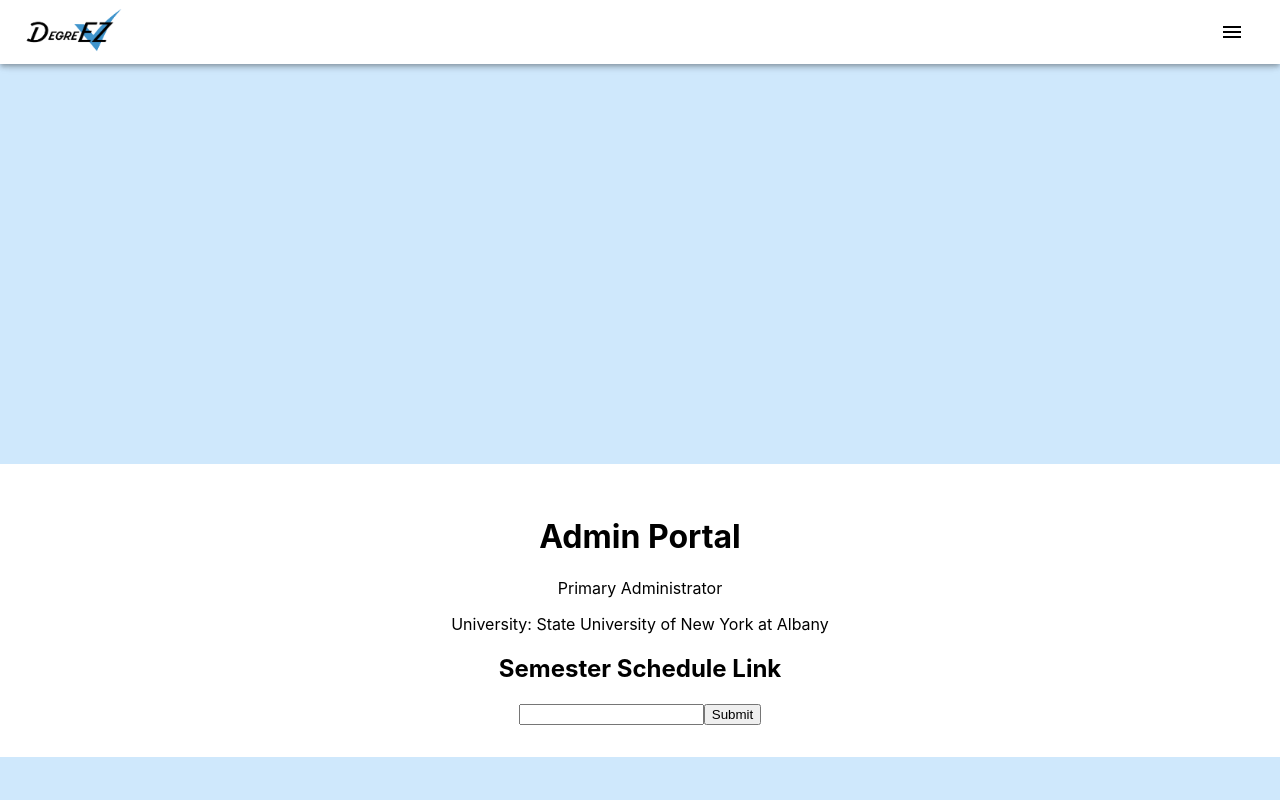
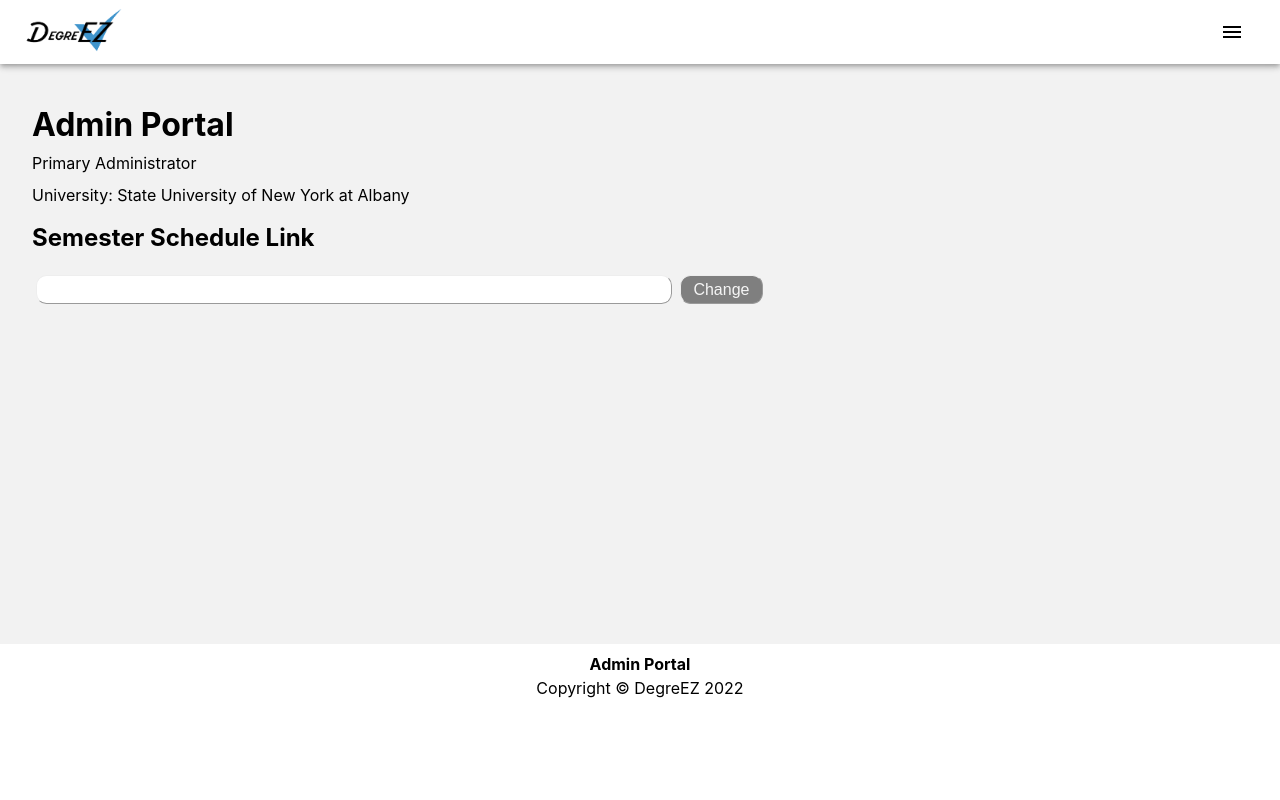
Before and after one commit to JenniferNA/DegreEZ, a React (Create React App) app in the folder client/: page /AdminPortal in a window 1280 px wide. Shown: the top 800 px of the page. Built offline with nearby package versions, Linux system fonts and the light colour scheme.

Commit message:
admin portal looks beautiful now
changed up styles, based design off sketches

```diff
--- a/client/src/components/AdminPortal.js
+++ b/client/src/components/AdminPortal.js
@@ -48,9 +48,6 @@ export default function AdminPortal() {
   return (
     <div className="adminportal">
 
-      <Grid component="div" backgroundImage={homebg} backgroundSize="cover" sx={{ bgcolor: '#cfe8fc', height: '50vh', width: '100vw', flexGrow: 1 }}>
-      </Grid>
-      <div class="box cen">
       <header>
         <h1>Admin Portal</h1>
         <p>Primary Administrator</p>
@@ -79,14 +76,9 @@ export default function AdminPortal() {
           value={form.masterURL}
           onChange={(e) => updateForm({ masterURL: e.target.value })}
         />
-          <input
-            type="submit"
-            value="Submit"
-          />
+
+        <button type="submit">Change</button>
       </form>
-      </div>
-      <Grid component="div" backgroundImage={homebg} backgroundSize="cover" sx={{ bgcolor: '#cfe8fc', height: '50vh', width: '100vw', flexGrow: 1 }}>
-      </Grid>
 
     </div>
   );
--- a/client/src/components/Footer.js
+++ b/client/src/components/Footer.js
@@ -5,7 +5,7 @@ function Footer() {
     <div className="footer">
       <footer class="py-5 bg-dark fixed-bottom">
         <div class="container">
-          <a href="/AdminPortal">Admin Portal</a>
+          <a href="/AdminPortal"><strong>Admin Portal</strong></a>
           <p class="footer"> Copyright &copy; DegreEZ 2022  </p>
         </div>
       </footer>
--- a/client/src/index.css
+++ b/client/src/index.css
@@ -20,11 +20,6 @@ a:hover {
   color: rgba(0, 0, 0, 0.349);
 }
 
-.box { /* default div for content on website*/
-  padding: 2em;
-  background: white;
-  margin: 0 10%;
-}
 .cen{ /* centers content */
   text-align: center;
 }
@@ -35,3 +30,31 @@ a:hover {
   text-align: center;
   line-height: .5em;
 }
+
+.adminportal{
+  background: #f2f2f2;
+  margin: 0 auto;
+  padding: 2em;
+  padding-bottom: 21em;
+}
+
+.adminportal header{
+  line-height: 1em;
+}
+
+.adminportal input, button{
+  border-radius: .65em;
+  padding: .3em .8em;
+  border: outset 1px;
+  font-size: 1em;
+  margin: .2em .25em;
+}
+
+.adminportal input{
+  width: 50%;
+}
+
+.adminportal button{
+  color: whitesmoke;
+  background: #7f7f7f;
+}
```
Lines whose indentation alone changed are shown as unchanged.
